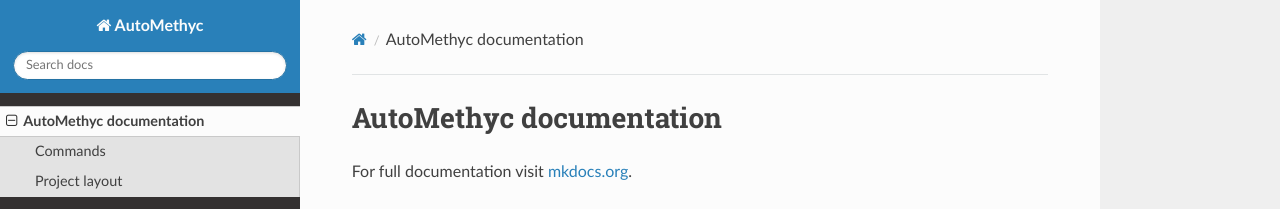
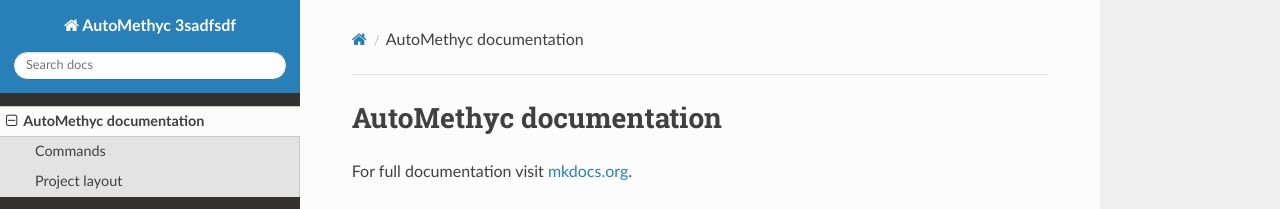
Before and after one commit to FerAmbriz/AutoMethyc, an MkDocs documentation site: the page built from docs/docs/index.md, in a window 1280 px wide. Shown: the top 209 px of the page. Built offline with MkDocs 1.6.1, drawn with Linux system fonts in a browser that asks for light colours; nearby versions of some CDN libraries.

Commit message:
Update mkdocs.yml

```diff
--- a/docs/mkdocs.yml
+++ b/docs/mkdocs.yml
@@ -1,4 +1,4 @@
-site_name: AutoMethyc
+site_name: AutoMethyc 3sadfsdf
 
 theme:
   name: readthedocs
```
